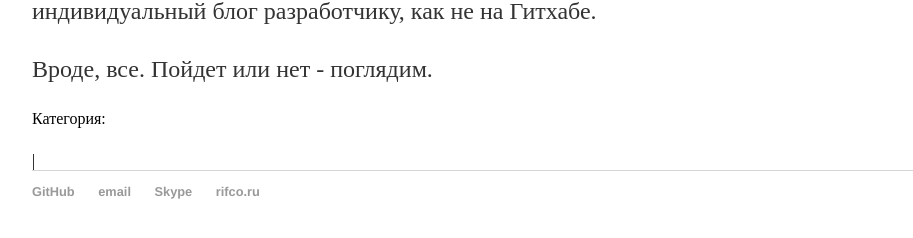
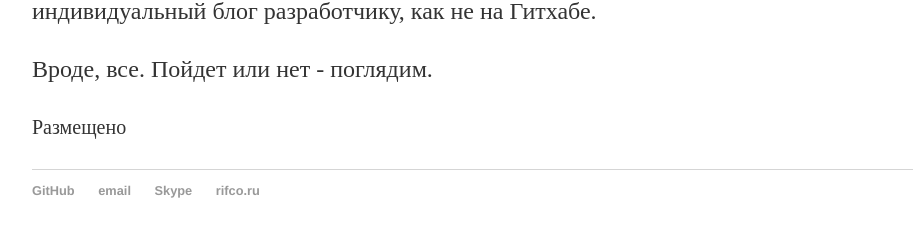
Before and after one commit to komstin/komstin.github.io, a Jekyll site: the page built from _posts/2017-10-24-explanation.md, in a window 1280 px wide. Shown: the part 567-805 px from the top of the page, without its empty margins (160-1073 px from the left). Built offline with Jekyll 4.4.1, drawn with Linux system fonts in a browser that asks for light colours.

Commit message:
Update post.html

```diff
--- a/_layouts/post.html
+++ b/_layouts/post.html
@@ -1,17 +1,32 @@
 ---
 layout: default
 ---
-{% assign category = site.my_categories | where: "slug", post.category %}
-{% assign category = category[0] %}
-{% if category %}
-    {% capture category_content %}<a class="label" href="{{ category.url }}">{{ category.name }}</a>{% endcapture %}
-{% endif %}
-
 <h1>{{ page.title }}</h1>
 <p class="meta">{{ page.date | date_to_string }}</p>
 
 <div class="post">
   {{ content }}
+
+  {% assign category = site.my_categories | where: "slug", post.category %}
+  {% assign category = category[0] %}
+  {% if category %}
+    {% capture category_content %}<a class="label" href="{{ category.url }}" style="background-color:{{ category.color }}">{{ category.name }}</a>{% endcapture %}
+  {% endif %}
+
+  {% if post.tags.size > 0 %}
+    {% capture tags_content %} with <span class="icon-price-tag{% if post.tags.size > 1 %}s{% endif %}"></span>: {% endcapture %}
+    {% for post_tag in post.tags %}
+      {% assign tag = site.my_tags | where: "slug", post_tag %}
+      {% if tag %}
+        {% assign tag = tag[0] %}
+        {% capture tags_content_temp %}{{ tags_content }}<a href="{{ tag.url }}">{{ tag.name }}</a>{% if forloop.last == false %}, {% endif %}{% endcapture %}
+        {% assign tags_content = tags_content_temp %}
+      {% endif %}
+    {% endfor %}
+  {% endif %}
+
+  <p class="m-t-3 text-muted font-italic">
+    <small>Размещено{% if category_content %} в категории: </small>{{ category_content }}<small>{% endif %} {{ tags_content }}</small>
+  </p>
+
 </div>
-
-Категория: <p id="post-meta">{{ category_content }}</p> |
```
